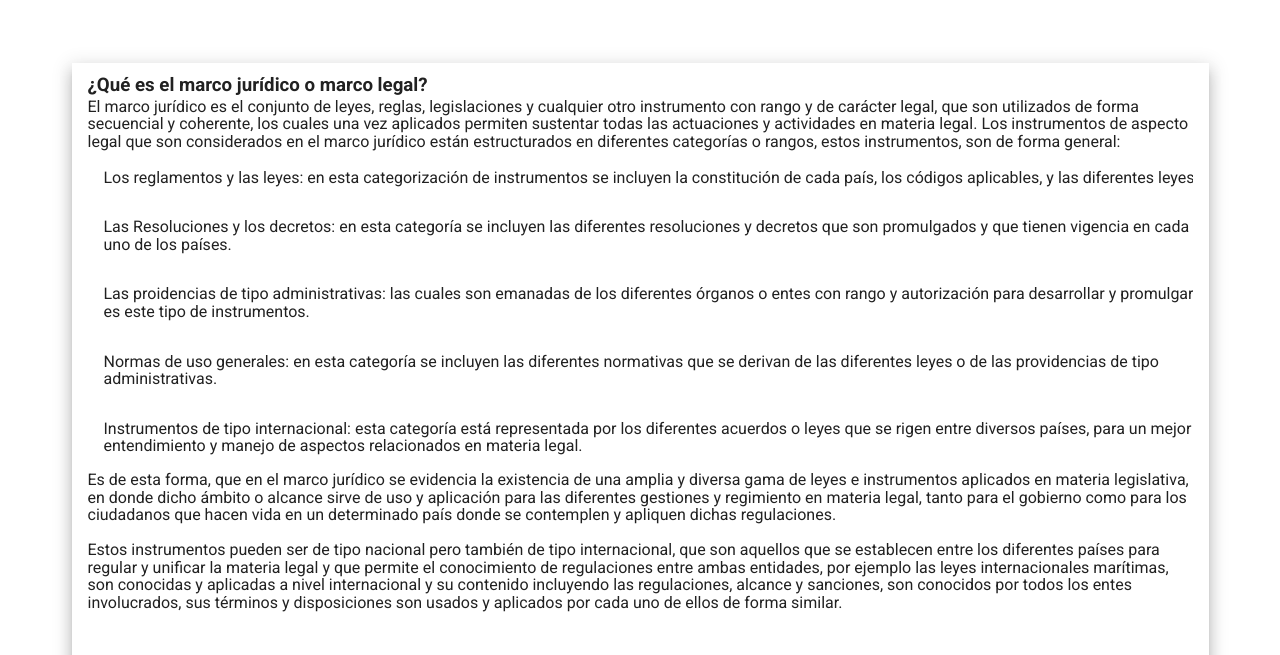
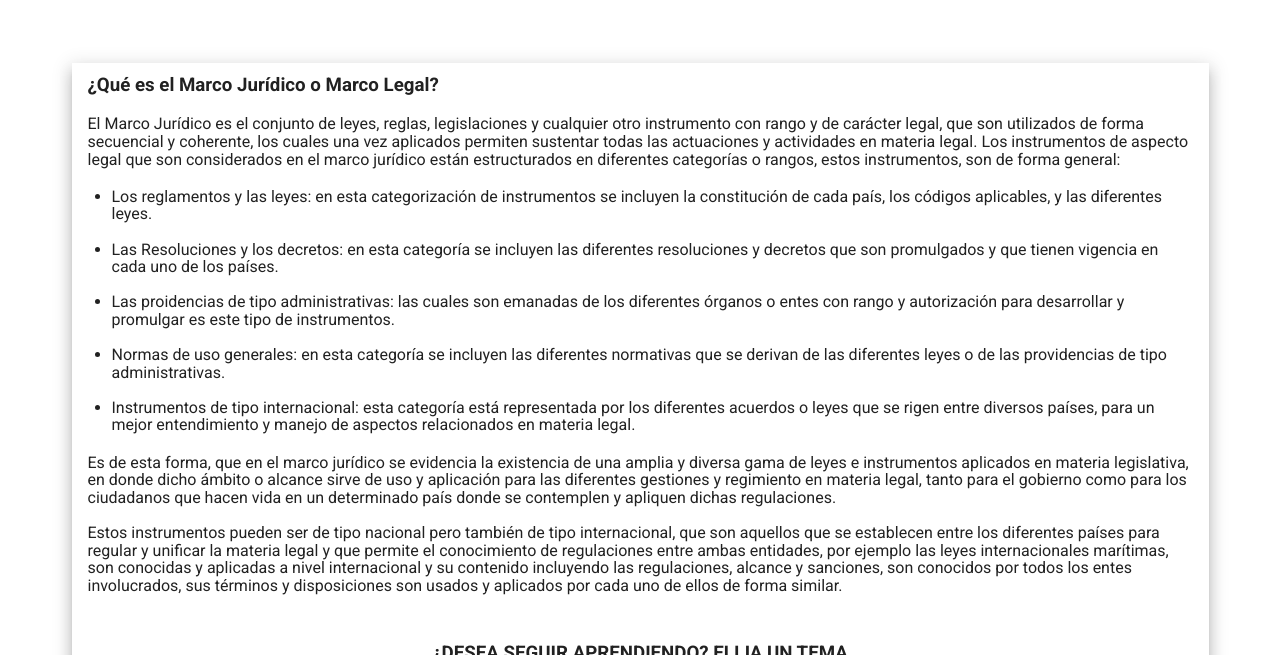
Before and after one commit to mayex-gif/pradas, a Nuxt app: page / in a window 1280 px wide. Shown: the part 676-1331 px from the top of the page. Built offline with nearby package versions, Linux system fonts and the light colour scheme.

Commit message:
update info pages

```diff
--- a/pages/2.vue
+++ b/pages/2.vue
@@ -18,7 +18,7 @@
           <v-list-item-content>
             <h3>¿Qué son los DERECHOS?</h3>
             <v-divider class="mb-1"></v-divider>
-            <p>El derecho es un conjunto de principios y normas generalmente inspirados en ideas de justicia y orden, que regulan las relaciones humanas en toda sociedad y cuya observancia es impuesta de forma coactiva por parte de un poder público. El conjunto de principios y normas jurídicas de un Estado determinado constituye su ordenamiento jurídico. El derecho es el objeto de estudio de la ciencia del derecho. El derecho guarda una íntima conexión con la política, la economía, la sociología y la historia, y es el centro de problemas humanos complejos como la determinación de lo que es justo.</p>
+            <p><br>El derecho es un conjunto de principios y normas generalmente inspirados en ideas de justicia y orden, que regulan las relaciones humanas en toda sociedad y cuya observancia es impuesta de forma coactiva por parte de un poder público. El conjunto de principios y normas jurídicas de un Estado determinado constituye su ordenamiento jurídico. El derecho es el objeto de estudio de la ciencia del derecho. El derecho guarda una íntima conexión con la política, la economía, la sociología y la historia, y es el centro de problemas humanos complejos como la determinación de lo que es justo.</p>
           </v-list-item-content>
         </v-list-item>
         <v-list-item three-line>
@@ -26,21 +26,25 @@
             <h3>Derecho objetivo y derecho subjetivo</h3>
             <v-divider class="mb-1"></v-divider>
             <p>El derecho objetivo es el conjunto de normas jurídicas (leyes, reglamentos, entre otras) de carácter obligatorio, y que son creadas por el Estado para conservar el orden social. Siempre teniendo en cuenta la validez, es decir, si se ha llevado a cabo el procedimiento adecuado para su creación, independientemente de su eficacia y de su ideal axiológico (si busca concretar un valor como la justicia, la armonía, el bien común, etcétera).<br><br>El derecho subjetivo es la facultad que ha otorgado el ordenamiento jurídico a un sujeto (por ejemplo, derecho a la nacionalidad, derecho a la salud, derecho a demandar, derecho a manifestarse libre y pacíficamente, derecho a la libre expresión, derecho al sindicalismo, etc.)
-            <br><br>El derecho objetivo puede responder a distintas significaciones:</p>
-            <p class="ma-4">El conjunto de reglas que rigen la convivencia de los hombres en sociedad.</p>
-            <p class="ma-4">Norma o conjunto de normas que por una parte otorgan derechos o facultades y por la otra, correlativamente, establecen o imponen obligaciones.</p>
-            <p class="ma-4">Conjunto de normas que regulan la conducta de los hombres, con el objeto de establecer un ordenamiento justo de convivencia humana. </p>
-            <p>El derecho subjetivo se puede decir que es:</p>
-            <p class="ma-4">La facultad que tiene un sujeto para ejecutar un acto con determinada conducta o abstenerse de ella, o para exigir de otro sujeto el cumplimiento de su deber.
-            <br><br>La facultad, la potestad o autorización que conforme a la norma jurídica tiene un sujeto frente a otro u otros sujetos, ya sea para desarrollar su propia actividad o determinar la de aquellos.
-            <br><br>Es una concesión de autoridad otorgada por una norma jurídica una persona o grupo en virtud de la cual queda legitimada para desplegar una determinada conducta sobre una o más personas o cosas.</p>
+            <br><br><u>El derecho objetivo puede responder a distintas significaciones:</u></p><br>
+            <ul><br>
+            <li>El conjunto de reglas que rigen la convivencia de los hombres en sociedad.</li><br>
+            <li>Norma o conjunto de normas que por una parte otorgan derechos o facultades y por la otra, correlativamente, establecen o imponen obligaciones.</li><br>
+            <li>Conjunto de normas que regulan la conducta de los hombres, con el objeto de establecer un ordenamiento justo de convivencia humana. </li><br>
+            </ul>
+            <p><u>El derecho subjetivo se puede decir que es:</u></p><br>
+            <ul><br>
+            <li>La facultad que tiene un sujeto para ejecutar un acto con determinada conducta o abstenerse de ella, o para exigir de otro sujeto el cumplimiento de su deber.</li><br>
+            <li>La facultad, la potestad o autorización que conforme a la norma jurídica tiene un sujeto frente a otro u otros sujetos, ya sea para desarrollar su propia actividad o determinar la de aquellos.</li><br>
+            <li>Es una concesión de autoridad otorgada por una norma jurídica una persona o grupo en virtud de la cual queda legitimada para desplegar una determinada conducta sobre una o más personas o cosas.</li><br>
+            </ul>
           </v-list-item-content>
         </v-list-item>
         <v-list-item>
           <v-list-item-content>
             <h3>¿Cuál es la diferencia entre los Derechos Humanos y los Derechos Fundamentales?</h3>
             <v-divider class="mb-1"></v-divider>
-            <p>Se diferencian en que los derechos humanos tienen un alcance universal, pues se reconocen a todas las personas en el mundo desde el momento de su nacimiento, los derechos fundamentales tienen un alcance nacional y, dependiendo del país, pueden variar.</p>
+            <p><br>Se diferencian en que los derechos humanos tienen un alcance universal, pues se reconocen a todas las personas en el mundo desde el momento de su nacimiento, los derechos fundamentales tienen un alcance nacional y, dependiendo del país, pueden variar.</p>
           </v-list-item-content>
         </v-list-item>
       </v-card>
--- a/pages/index.vue
+++ b/pages/index.vue
@@ -11,14 +11,16 @@
         <v-card :elevation="hover ? 15 : 10" :class="{ 'on-hover':hover }" class="mx-auto mt-3" max-width="100%" tile>
           <v-list-item one-line>
             <v-list-item-content>
-              <h3>¿Qué es el marco jurídico o marco legal?</h3>
+              <h3>¿Qué es el Marco Jurídico o Marco Legal?</h3>
               <v-divider class="mb-1"></v-divider>
-              <p>El marco jurídico es el conjunto de leyes, reglas, legislaciones y cualquier otro instrumento con rango y de carácter legal, que son utilizados de forma secuencial y coherente, los cuales una vez aplicados permiten sustentar todas las actuaciones y actividades en materia legal. Los instrumentos de aspecto legal que son considerados en el marco jurídico están estructurados en diferentes categorías o rangos, estos instrumentos, son de forma general:</p>
-              <p class="ma-4">Los reglamentos y las leyes: en esta categorización de instrumentos se incluyen la constitución de cada país, los códigos aplicables, y las diferentes leyes.</p>
-              <p class="ma-4">Las Resoluciones y los decretos: en esta categoría se incluyen las diferentes resoluciones y decretos que son promulgados y que tienen vigencia en cada uno de los países.</p>
-              <p class="ma-4">Las proidencias de tipo administrativas: las cuales son emanadas de los diferentes órganos o entes con rango y autorización para desarrollar y promulgar es este tipo de instrumentos.</p>
-              <p class="ma-4">Normas de uso generales: en esta categoría se incluyen las diferentes normativas que se derivan de las diferentes leyes o de las providencias de tipo administrativas.</p>
-              <p class="ma-4">Instrumentos de tipo internacional: esta categoría está representada por los diferentes acuerdos o leyes que se rigen entre diversos países, para un mejor entendimiento y manejo de aspectos relacionados en materia legal. </p>
+              <p><br>El Marco Jurídico es el conjunto de leyes, reglas, legislaciones y cualquier otro instrumento con rango y de carácter legal, que son utilizados de forma secuencial y coherente, los cuales una vez aplicados permiten sustentar todas las actuaciones y actividades en materia legal. Los instrumentos de aspecto legal que son considerados en el marco jurídico están estructurados en diferentes categorías o rangos, estos instrumentos, son de forma general:</p>
+              <ul><br>
+                <li>Los reglamentos y las leyes: en esta categorización de instrumentos se incluyen la constitución de cada país, los códigos aplicables, y las diferentes leyes.</li><br>
+                <li>Las Resoluciones y los decretos: en esta categoría se incluyen las diferentes resoluciones y decretos que son promulgados y que tienen vigencia en cada uno de los países.</li><br>
+                <li>Las proidencias de tipo administrativas: las cuales son emanadas de los diferentes órganos o entes con rango y autorización para desarrollar y promulgar es este tipo de instrumentos.</li><br>
+                <li>Normas de uso generales: en esta categoría se incluyen las diferentes normativas que se derivan de las diferentes leyes o de las providencias de tipo administrativas.</li><br>
+                <li>Instrumentos de tipo internacional: esta categoría está representada por los diferentes acuerdos o leyes que se rigen entre diversos países, para un mejor entendimiento y manejo de aspectos relacionados en materia legal.</li><br>
+              </ul>
               <p>Es de esta forma, que en el marco jurídico se evidencia la existencia de una amplia y diversa gama de leyes e instrumentos aplicados en materia legislativa, en donde dicho ámbito o alcance sirve de uso y aplicación para las diferentes gestiones y regimiento en materia legal, tanto para el gobierno como para los ciudadanos que hacen vida en un determinado país donde se contemplen y apliquen dichas regulaciones.
               <br><br>Estos instrumentos pueden ser de tipo nacional pero también de tipo internacional, que son aquellos que se establecen entre los diferentes países para regular y unificar la materia legal y que permite el conocimiento de regulaciones entre ambas entidades, por ejemplo las leyes internacionales marítimas, son conocidas y aplicadas a nivel internacional y su contenido incluyendo las regulaciones, alcance y sanciones, son conocidos por todos los entes involucrados, sus términos y disposiciones son usados y aplicados por cada uno de ellos de forma similar.</p>
             </v-list-item-content>
```
